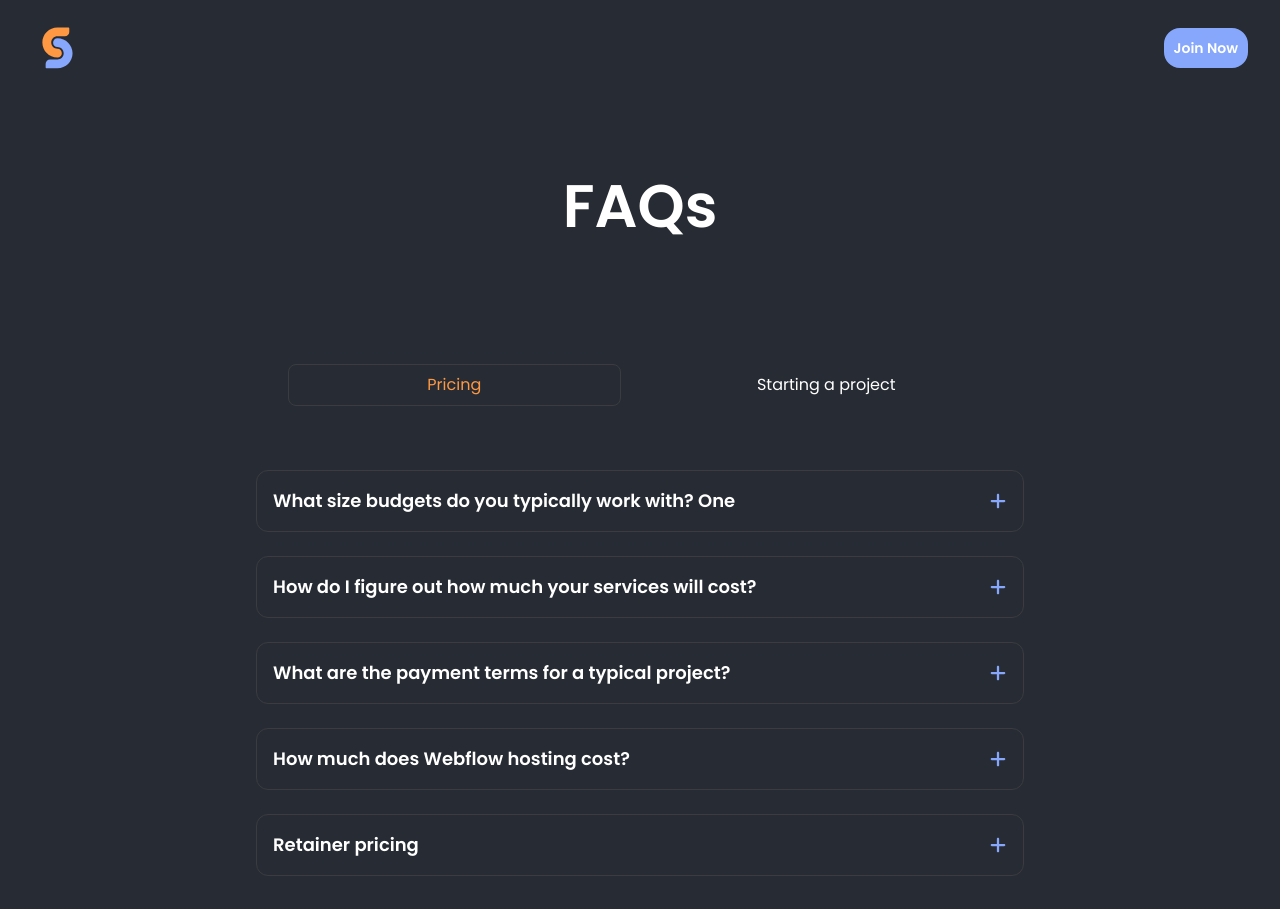
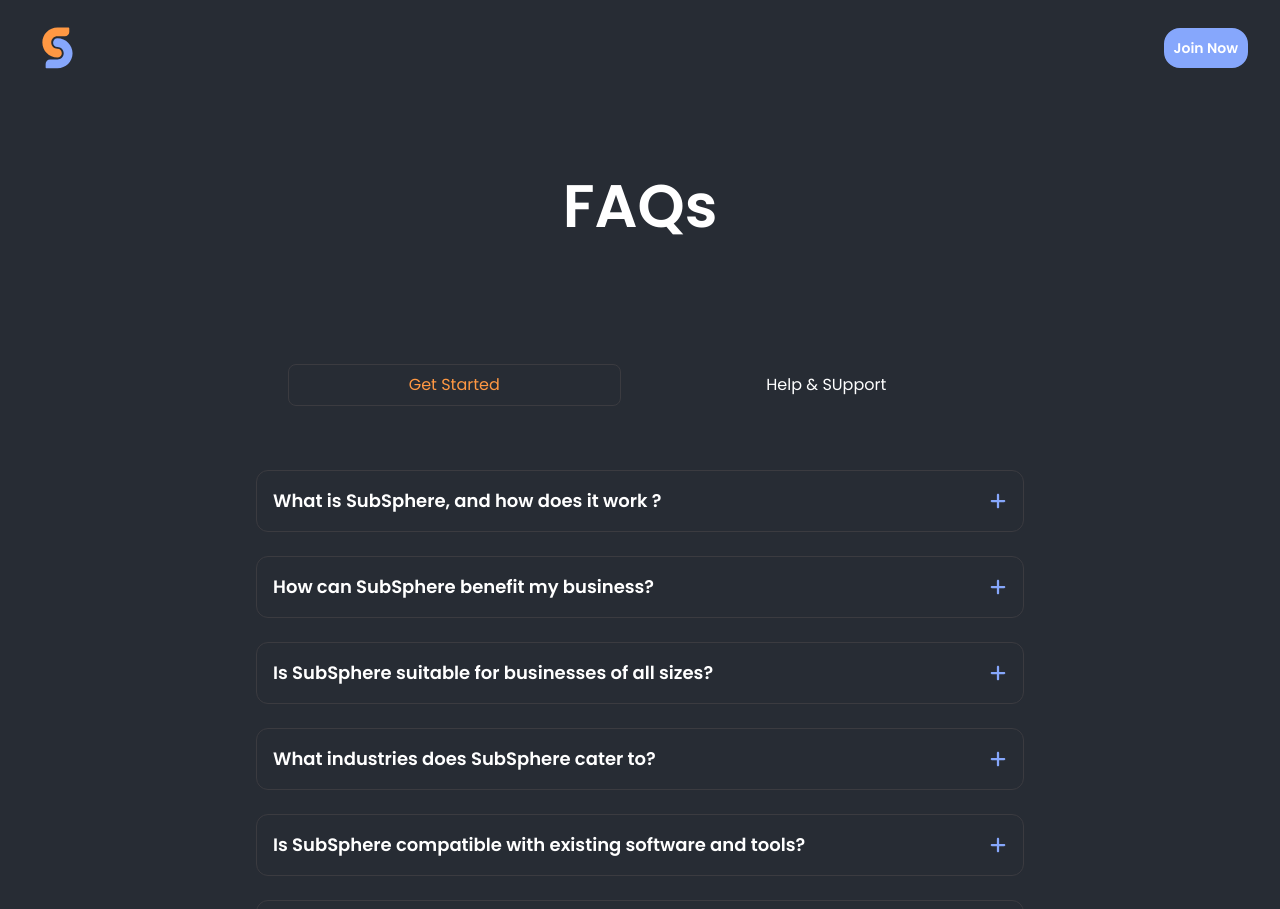
Before and after one commit to TuhinBar/subsphere-waiting-page, a React (Create React App) app in the folder frontend/: page /faqs in a window 1280 px wide. Shown: the top 909 px of the page. Built offline with nearby package versions, Linux system fonts and the light colour scheme.

Commit message:
added the real faqs for subsphere

```diff
--- a/frontend/src/components/BlogCards.jsx
+++ b/frontend/src/components/BlogCards.jsx
@@ -38,23 +38,13 @@ const BlogContents = [
   },
   {
     id: 4,
-    date: "01 Frb,2024",
-    time: "5 min read",
+    date: "01 Feb, 2024",
+    time: "3 min read",
     title: "Future of subscription services",
     content:
       "Every business owner wants their business to grow. For this, they try to introduce various lucrative offers for customers or they try to engage with them more to have a great healthy customer relationship. Subscrip[tion services plays a crucial role here. Without a subscription or membership, you cannot make your customers feel connected. Other than that the recurring customer rate increases this way. So we can say other than marketing and stuff, membership is one of the most important for businesses like cafes, restaurants, salons, pubs, bookstores, and many more",
     image: "https://i.imgur.com/UqysV1q.jpeg",
     key: "future-of-subscription",
-  },
-  {
-    id: 5,
-    date: "23 Jan,2024",
-    time: "10 min read",
-    title:
-      "Lorem ipsum dolor sit amet consectetur adipisicing elit. Quisquam, voluptatum.",
-    content:
-      "Lorem ipsum dolor sit, amet consectetur adipisicing elit. Adipisci laboriosam ad explicabo veniam quisquam? Est nemo, molestiae quod quis accusantium distinctio dolor neque reiciendis eveniet veritatis. Provident nobis quos laudantium  neque reiciendis eveniet veritatis. Provident nobis quos laudantium.",
-    image: "https://i.imgur.com/IGBjds7.jpg",
   },
 ];
 
--- a/frontend/src/components/Blogs/FutureOfSubscription.jsx
+++ b/frontend/src/components/Blogs/FutureOfSubscription.jsx
@@ -19,7 +19,7 @@ const FutureofSubscription = () => {
       <div className="container mx-auto px-4 w-[95%] md:w-[70%] text-slate-500">
         <BlogsHeader
           writer={"Tuhin Bar"}
-          publishedOn={"01 Feb, 2024"}
+          publishedOn={"1st Feb, 2024"}
           duration={"3 minutes"}
           category={["business", "subscription", "billing", "subsphere"]}
           title={"Future of subscription services"}
--- a/frontend/src/components/Footer.jsx
+++ b/frontend/src/components/Footer.jsx
@@ -45,14 +45,30 @@ const Footer = (props) => {
         </div>
         <div>
           <h1 className="text-white font-semibold text-sm mb-2">Contact</h1>
-          <p className="text-xs text-gray-500">subsphere.business@gmail.com</p>
+          <p className="text-xs text-gray-500 cursor-pointer">
+            subsphere.business@gmail.com
+          </p>
         </div>
         <div className="flex flex-col cursor-pointer ">
           <h1 className="text-white font-semibold text-sm mb-2">Socials</h1>
           <div className="flex gap-6">
-            <MdEmail className="w-5 h-5 text-white opacity-55 hover:opacity-100 transition-all duration-200 ease-in-out" />
-            <RiTwitterFill className="w-5 h-5 text-white opacity-55 hover:opacity-100 transition-all duration-200 ease-in-out" />
-            <a href="https://www.linkedin.com/company/thesubsphere">
+            <MdEmail
+              className="w-5 h-5 text-white opacity-55 hover:opacity-100 transition-all duration-200 ease-in-out"
+              onClick={() => {
+                window.open("mailto:subsphere.business@gmail.com", "_blank");
+              }}
+            />
+            <RiTwitterFill
+              className="w-5 h-5 text-white opacity-55 hover:opacity-100 transition-all duration-200 ease-in-out"
+              onClick={() => {
+                window.open("https://twitter.com/thesubsphere", "_blank");
+              }}
+            />
+            <a
+              href="https://www.linkedin.com/company/thesubsphere"
+              target="_blank"
+              rel="noreferrer"
+            >
               <RiLinkedinFill className="w-5  h-5 text-white opacity-55 hover:opacity-100 transition-all duration-200 ease-in-out" />
             </a>
           </div>
--- a/frontend/src/pages/Faqs/index.jsx
+++ b/frontend/src/pages/Faqs/index.jsx
@@ -5,61 +5,53 @@ import Footer from "../../components/Footer";
 import Navbar from "../../components/Navbar";
 
 const Faqs = () => {
-  const faqNavList = ["Pricing", "Starting a project"];
+  const faqNavList = ["Get Started", "Help & SUpport"];
   const faqCardData = [
     {
       name: [
         {
-          question: "What size budgets do you typically work with? One",
-          answer:
-            "We typically work with clients within the following project brackets £2-5k £5-10k £10-20k £25k+",
+          question: "What is SubSphere, and how does it work ?",
+          answer: `SubSphere is a subscription management platform designed to help businesses streamline their subscription processes. It provides a centralized hub for businesses to manage memberships, subscriptions, and offers. For a detailed explanation read our blogs.`,
         },
         {
-          question: "How do I figure out how much your services will cost?",
+          question: "How can SubSphere benefit my business?",
           answer:
-            "Determining the cost of our services is best achieved through a 15-30 minute discovery call, where we can understand your unique requirements. Following that, we will provide a transparent and detailed price within 24-48 hours tailored specifically to your needs.",
+            "SubSphere offers numerous benefits, including simplified subscription management, increased customer engagement, and streamlined billing processes. It helps businesses of all sizes enhance their subscription services and improve overall operational efficiency.",
         },
         {
-          question: "What are the payment terms for a typical project?",
-          answer: "50% to begin, 25% halfway through, and 25% upon delivery.",
+          question: "Is SubSphere suitable for businesses of all sizes?",
+          answer:
+            "Yes, SubSphere is designed to be scalable and adaptable for businesses of all sizes. Whether you're a small cafe or a larger enterprise, SubSphere can cater to your unique subscription needs.",
         },
         {
-          question: "How much does Webflow hosting cost?",
+          question: "What industries does SubSphere cater to?",
           answer:
-            "The cost of Webflow hosting depends on the specific plan you choose. Webflow offers a variety of hosting plans with different features and pricing tiers. It's best to visit the Webflow website or contact their sales team directly for the most up-to-date and accurate pricing information for their hosting services.",
+            " SubSphere is versatile and caters to various industries such as restaurants, salons, cafes, and more. Its flexible features make it suitable for a wide range of businesses offering subscription services.",
         },
         {
-          question: "Retainer pricing",
+          question: "Is SubSphere compatible with existing software and tools?",
           answer:
-            "Need design and Webflow development delivery on a continual basis? Schedule a discovery call and we can create a flexible retainer specifically for your needs.",
+            "Yes, SubSphere is designed with integration in mind. It can seamlessly integrate with other business tools, enhancing your workflow and ensuring a smooth experience across various aspects of your operations.",
+        },
+        {
+          question:
+            "How can businesses promote their subscriptions on SubSphere?",
+          answer:
+            "SubSphere provides features for businesses to easily showcase and promote their subscriptions. From exclusive offers to personalized promotions, our platform empowers businesses to attract and retain subscribers effectively.",
         },
       ],
     },
     {
       name: [
         {
-          question: "What size budgets do you typically work with? two",
+          question: " What kind of customer support does SubSphere offer?",
           answer:
-            "We typically work with clients within the following project brackets £2-5k £5-10k £10-20k £25k+",
+            "SubSphere is proud to offer dedicated customer support. Our team of real people is here to assist businesses with any questions or concerns. You can reach out to our support team via email: support@thesubsphere.com",
         },
         {
-          question: "How do I figure out how much your services will cost?",
+          question: "Is there a trial period for SubSphere?",
           answer:
-            "Determining the cost of our services is best achieved through a 15-30 minute discovery call, where we can understand your unique requirements. Following that, we will provide a transparent and detailed price within 24-48 hours tailored specifically to your needs.",
-        },
-        {
-          question: "What are the payment terms for a typical project?",
-          answer: "50% to begin, 25% halfway through, and 25% upon delivery.",
-        },
-        {
-          question: "How much does Webflow hosting cost?",
-          answer:
-            "The cost of Webflow hosting depends on the specific plan you choose. Webflow offers a variety of hosting plans with different features and pricing tiers. It's best to visit the Webflow website or contact their sales team directly for the most up-to-date and accurate pricing information for their hosting services.",
-        },
-        {
-          question: "Retainer pricing",
-          answer:
-            "Need design and Webflow development delivery on a continual basis? Schedule a discovery call and we can create a flexible retainer specifically for your needs.",
+            " Yes, we understand the importance of trying before committing. SubSphere will be offering a trial period for businesses to explore the platform, experience its features, and assess how it aligns with their needs.",
         },
       ],
     },
```
